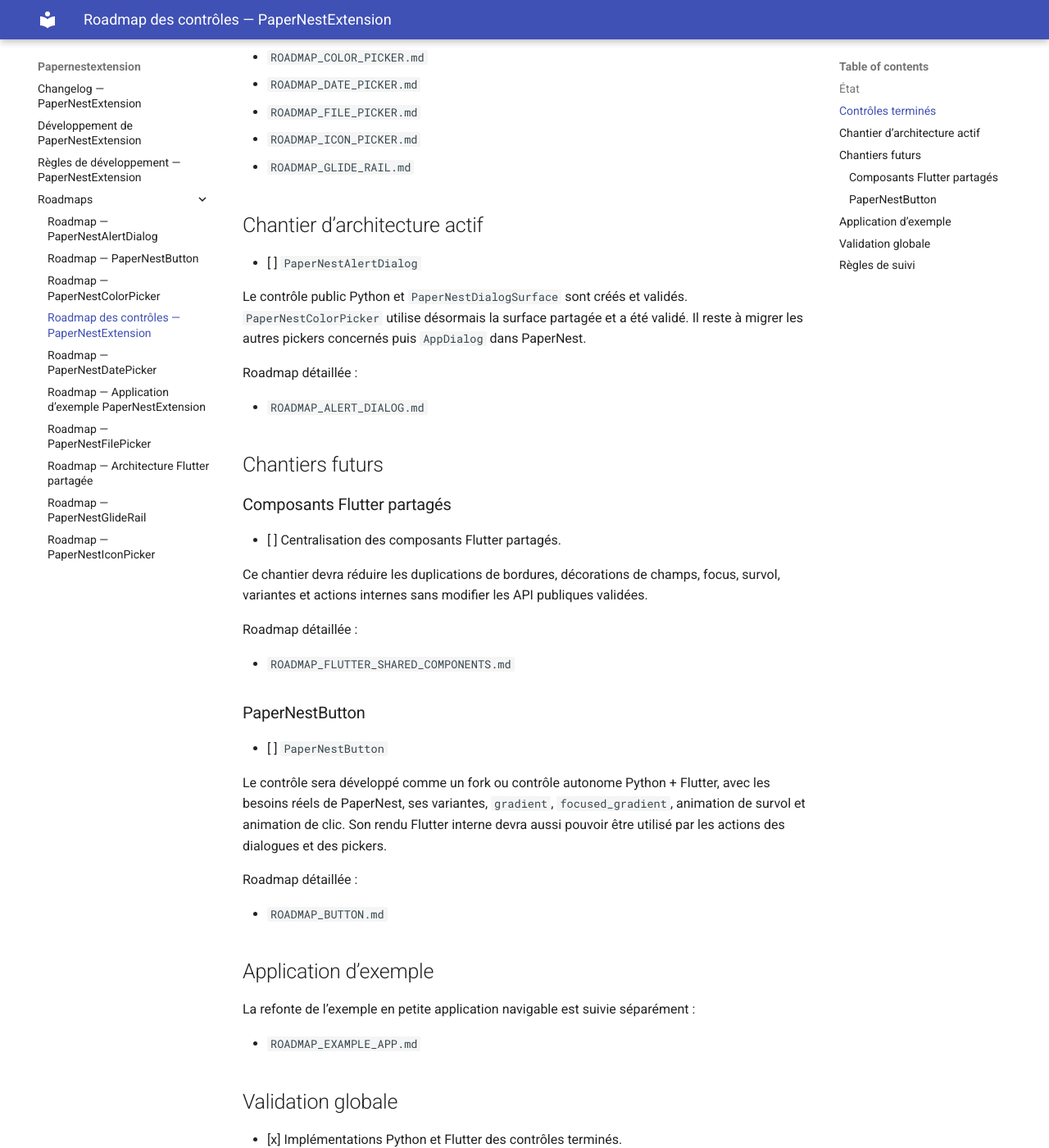
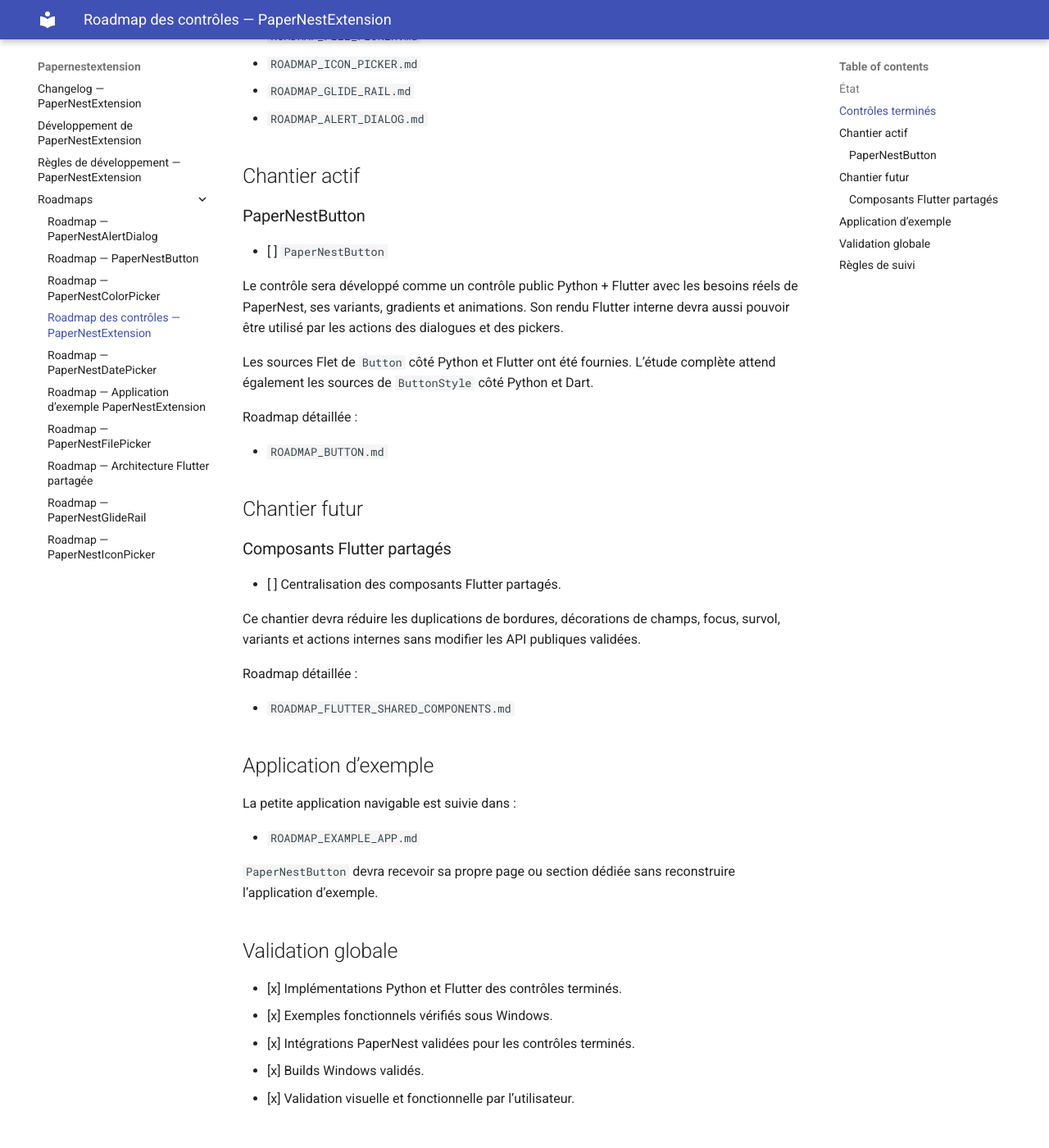
Before and after one commit to Drenae/PaperNestExtension, an MkDocs documentation site: the page built from docs/roadmaps/ROADMAP_CONTROLS.md, in a window 1280 px wide and 1400 px high, scrolled down 836 px. Shown: the whole window at 82% size. Built offline with MkDocs 1.6.1 and Material for MkDocs 9.7.7, drawn with Linux system fonts in a browser that asks for light colours; some of the changed text lies outside the part shown.

Commit message:
docs: clôturer AlertDialog et activer PaperNestButton

```diff
--- a/docs/roadmaps/ROADMAP_CONTROLS.md
+++ b/docs/roadmaps/ROADMAP_CONTROLS.md
@@ -2,14 +2,11 @@
 
 ## État
 
-Tous les contrôles actuellement nécessaires à PaperNest sont terminés, intégrés et validés sous Windows.
+Tous les contrôles actuellement intégrés à PaperNest sont terminés et validés sous Windows.
 
-`PaperNestAlertDialog` est maintenant implémenté, compilé et validé dans l’application d’exemple. Son chantier reste ouvert pour la migration des pickers et l’intégration dans PaperNest.
+`PaperNestAlertDialog` est désormais officiellement terminé. Le chantier actif devient `PaperNestButton`.
 
-Deux chantiers futurs distincts sont également identifiés :
-
-- centraliser les composants Flutter partagés et réduire les duplications entre contrôles ;
-- créer `PaperNestButton`, contrôle public Python + Flutter avec variantes, gradients et animations partagées.
+Un chantier distinct reste planifié pour centraliser les composants Flutter partagés et réduire les duplications entre contrôles.
 
 ## Contrôles terminés
 
@@ -28,44 +26,41 @@
 - `ROADMAP_FILE_PICKER.md`
 - `ROADMAP_ICON_PICKER.md`
 - `ROADMAP_GLIDE_RAIL.md`
+- `ROADMAP_ALERT_DIALOG.md`
 
-## Chantier d’architecture actif
+## Chantier actif
 
-- [ ] `PaperNestAlertDialog`
+### PaperNestButton
 
-Le contrôle public Python et `PaperNestDialogSurface` sont créés et validés. `PaperNestColorPicker` utilise désormais la surface partagée et a été validé. Il reste à migrer les autres pickers concernés puis `AppDialog` dans PaperNest.
+- [ ] `PaperNestButton`
+
+Le contrôle sera développé comme un contrôle public Python + Flutter avec les besoins réels de PaperNest, ses variants, gradients et animations. Son rendu Flutter interne devra aussi pouvoir être utilisé par les actions des dialogues et des pickers.
+
+Les sources Flet de `Button` côté Python et Flutter ont été fournies. L’étude complète attend également les sources de `ButtonStyle` côté Python et Dart.
 
 Roadmap détaillée :
 
-- `ROADMAP_ALERT_DIALOG.md`
+- `ROADMAP_BUTTON.md`
 
-## Chantiers futurs
+## Chantier futur
 
 ### Composants Flutter partagés
 
 - [ ] Centralisation des composants Flutter partagés.
 
-Ce chantier devra réduire les duplications de bordures, décorations de champs, focus, survol, variantes et actions internes sans modifier les API publiques validées.
+Ce chantier devra réduire les duplications de bordures, décorations de champs, focus, survol, variants et actions internes sans modifier les API publiques validées.
 
 Roadmap détaillée :
 
 - `ROADMAP_FLUTTER_SHARED_COMPONENTS.md`
 
-### PaperNestButton
-
-- [ ] `PaperNestButton`
-
-Le contrôle sera développé comme un fork ou contrôle autonome Python + Flutter, avec les besoins réels de PaperNest, ses variantes, `gradient`, `focused_gradient`, animation de survol et animation de clic. Son rendu Flutter interne devra aussi pouvoir être utilisé par les actions des dialogues et des pickers.
-
-Roadmap détaillée :
-
-- `ROADMAP_BUTTON.md`
-
 ## Application d’exemple
 
-La refonte de l’exemple en petite application navigable est suivie séparément :
+La petite application navigable est suivie dans :
 
 - `ROADMAP_EXAMPLE_APP.md`
+
+`PaperNestButton` devra recevoir sa propre page ou section dédiée sans reconstruire l’application d’exemple.
 
 ## Validation globale
 
```
Also changed, not shown: other parts of docs/roadmaps/ROADMAP_CONTROLS.md (+1 -0 lines).
